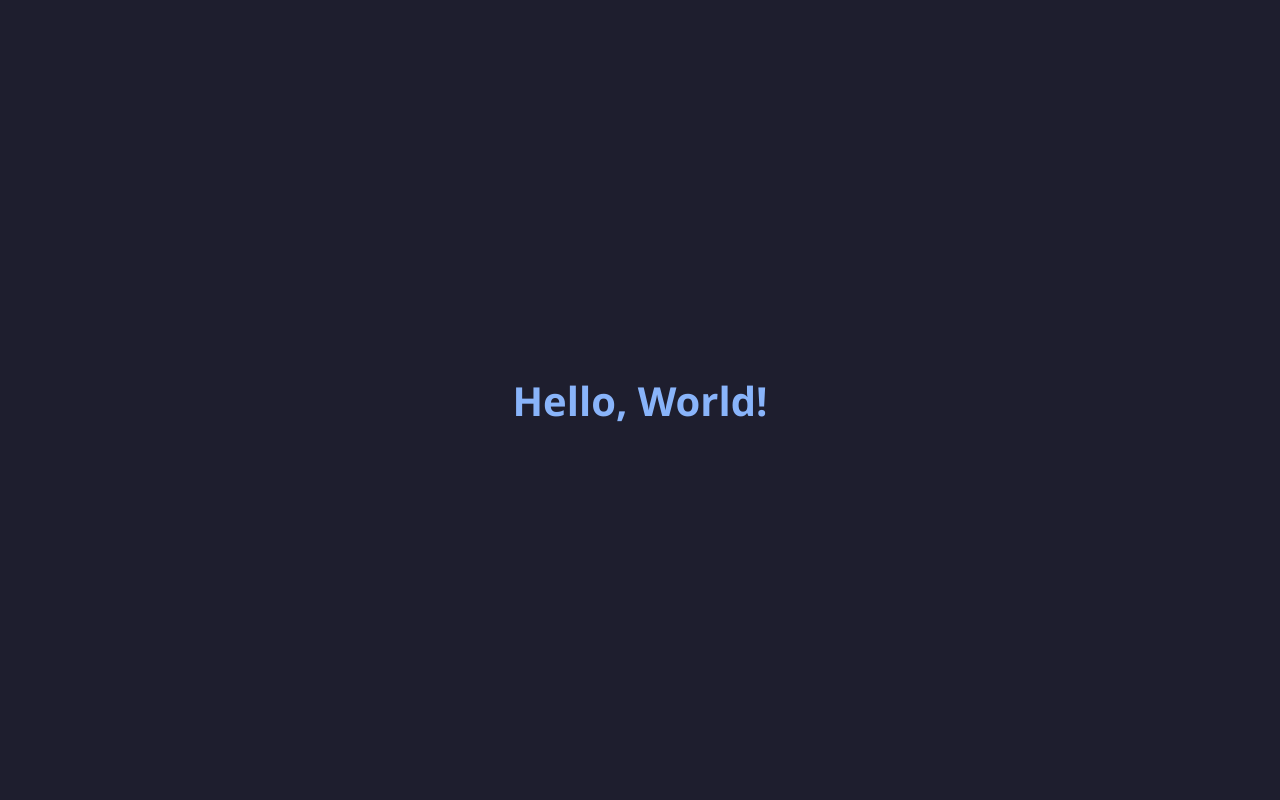
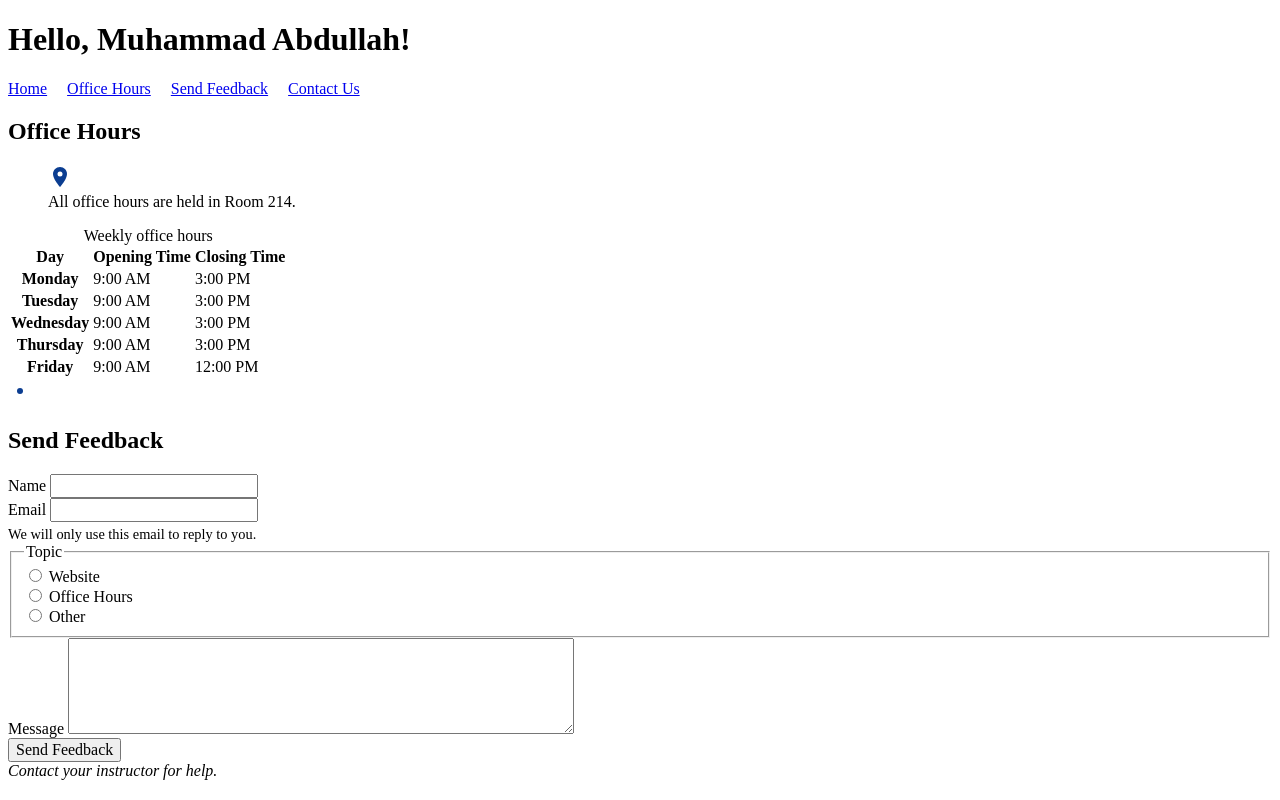
Before and after one commit to 0x0Abdullah/web-engineering-lab, a website: page public/index.html in a window 1280 px wide. Drawn offline with Linux system fonts and the light colour scheme.

Commit message:
Update website styling and HTML, fix greet test for Muhammad Abdullah

```diff
--- a/public/index.html
+++ b/public/index.html
@@ -6,10 +6,202 @@
   <title>Web Engineering Lab</title>
   <link rel="stylesheet" href="styles.css" />
 </head>
+
 <body>
-    <main class="container">
-      <h1 id="greeting">Loading...</h1>
+  <header>
+    <a href="#main-content" class="skip-link">Skip to main content</a>
+    <h1 id="greeting">Muhammad Abdullah</h1>
+
+    <nav>
+      <ul>
+        <li><a href="#main-content">Home</a></li>
+        <li>
+          <a href="#schedule" aria-current="location">Office Hours</a>
+        </li>
+        <li><a href="#feedback">Send Feedback</a></li>
+        <li><a href="#contact">Contact Us</a></li>
+      </ul>
+    </nav>
+  </header>
+
+  <main id="main-content" class="container">
+
+    <section id="schedule">
+      <h2>Office Hours</h2>
+
+      <figure>
+        <svg
+          role="img"
+          aria-labelledby="pin-title"
+          width="24"
+          height="24"
+          viewBox="0 0 24 24"
+        >
+          <title id="pin-title">Location pin</title>
+
+          <path
+            d="M12 2C8.13 2 5 5.13 5 9c0 5.25 7 13 7 13s7-7.75 7-13c0-3.87-3.13-7-7-7z"
+            fill="#0b3d91"
+          />
+
+          <circle
+            cx="12"
+            cy="9"
+            r="2.5"
+            fill="white"
+          />
+        </svg>
+
+        <figcaption>
+          All office hours are held in Room 214.
+        </figcaption>
+      </figure>
+
+      <table>
+        <caption>Weekly office hours</caption>
+
+        <thead>
+          <tr>
+            <th scope="col">Day</th>
+            <th scope="col">Opening Time</th>
+            <th scope="col">Closing Time</th>
+          </tr>
+        </thead>
+
+        <tbody>
+          <tr>
+            <th scope="row">Monday</th>
+            <td><time datetime="09:00">9:00 AM</time></td>
+            <td><time datetime="15:00">3:00 PM</time></td>
+          </tr>
+
+          <tr>
+            <th scope="row">Tuesday</th>
+            <td><time datetime="09:00">9:00 AM</time></td>
+            <td><time datetime="15:00">3:00 PM</time></td>
+          </tr>
+
+          <tr>
+            <th scope="row">Wednesday</th>
+            <td><time datetime="09:00">9:00 AM</time></td>
+            <td><time datetime="15:00">3:00 PM</time></td>
+          </tr>
+
+          <tr>
+            <th scope="row">Thursday</th>
+            <td><time datetime="09:00">9:00 AM</time></td>
+            <td><time datetime="15:00">3:00 PM</time></td>
+          </tr>
+
+          <tr>
+            <th scope="row">Friday</th>
+            <td><time datetime="09:00">9:00 AM</time></td>
+            <td><time datetime="12:00">12:00 PM</time></td>
+          </tr>
+        </tbody>
+      </table>
+    </section>
+
+    <svg
+      aria-hidden="true"
+      width="24"
+      height="24"
+      viewBox="0 0 24 24"
+    >
+      <circle
+        cx="12"
+        cy="12"
+        r="3"
+        fill="#0b3d91"
+      />
+    </svg>
+
+    <section id="feedback">
+      <h2>Send Feedback</h2>
+
+      <form>
+        <div>
+          <label for="name">Name</label>
+          <input
+            type="text"
+            id="name"
+            name="name"
+            required
+          />
+        </div>
+
+        <div>
+          <label for="email">Email</label>
+
+          <input
+            type="email"
+            id="email"
+            name="email"
+            required
+            aria-describedby="email-hint"
+          />
+
+          <span id="email-hint">
+            We will only use this email to reply to you.
+          </span>
+        </div>
+
+        <fieldset>
+          <legend>Topic</legend>
+
+          <div>
+            <input
+              type="radio"
+              id="website"
+              name="topic"
+              value="website"
+              required
+            />
+            <label for="website">Website</label>
+          </div>
+
+          <div>
+            <input
+              type="radio"
+              id="office-hours"
+              name="topic"
+              value="office-hours"
+            />
+            <label for="office-hours">Office Hours</label>
+          </div>
+
+          <div>
+            <input
+              type="radio"
+              id="other"
+              name="topic"
+              value="other"
+            />
+            <label for="other">Other</label>
+          </div>
+        </fieldset>
+
+        <div>
+          <label for="message">Message</label>
+
+          <textarea
+            id="message"
+            name="message"
+            rows="5"
+            required
+          ></textarea>
+        </div>
+
+        <button type="submit">Send Feedback</button>
+      </form>
+    </section>
+
   </main>
+
+  <footer id="contact">
+    <address>Contact your instructor for help.</address>
+  </footer>
+
   <script src="script.js"></script>
 </body>
 </html>
--- a/public/script.js
+++ b/public/script.js
@@ -5,7 +5,7 @@ function greet(name) {
 if (typeof window !== "undefined" && typeof document !== "undefined") {
   const heading = document.getElementById("greeting");
   if (heading) {
-    heading.textContent = greet("World");
+    heading.textContent = greet("Muhammad Abdullah");
   }
 }
 
--- a/public/styles.css
+++ b/public/styles.css
@@ -1,25 +1,50 @@
-* {
-  box-sizing: border-box;
-  margin: 0;
-  padding: 0;
+
+a:focus-visible,
+button:focus-visible,
+input:focus-visible,
+textarea:focus-visible,
+select:focus-visible {
+  outline: 3px solid #0b5fff;
+  outline-offset: 2px;
 }
 
-body {
-  font-family: "Segoe UI", Tahoma, Geneva, Verdana, sans-serif;
-  background-color: #1e1e2e;
-  color: #cdd6f4;
-  min-height: 100vh;
-  display: flex;
-  align-items: center;
-  justify-content: center;
+.skip-link {
+  position: absolute;
+  left: 10px;
+  top: -50px;
+  padding: 10px 15px;
+  background: #0b3d91;
+  color: white;
+  text-decoration: none;
+  z-index: 1000;
 }
 
-.container {
-  text-align: center;
-  padding: 2rem;
+.skip-link:focus {
+  top: 10px;
 }
 
-#greeting {
-  font-size: 2.5rem;
-  color: #89b4fa;
+nav ul {
+  list-style: none;
+  padding: 0;
+  margin: 0;
+  display: flex;
+  gap: 20px;
 }
+
+input,
+textarea,
+button,
+select {
+  font: inherit;
+}
+
+textarea {
+  width: 100%;
+  max-width: 500px;
+}
+
+#email-hint {
+  display: block;
+  font-size: 0.9rem;
+  margin-top: 4px;
+}
```
Also changed, not shown: tests/greet.test.js (+2 -2 lines). Lines whose indentation alone changed are shown as unchanged.
